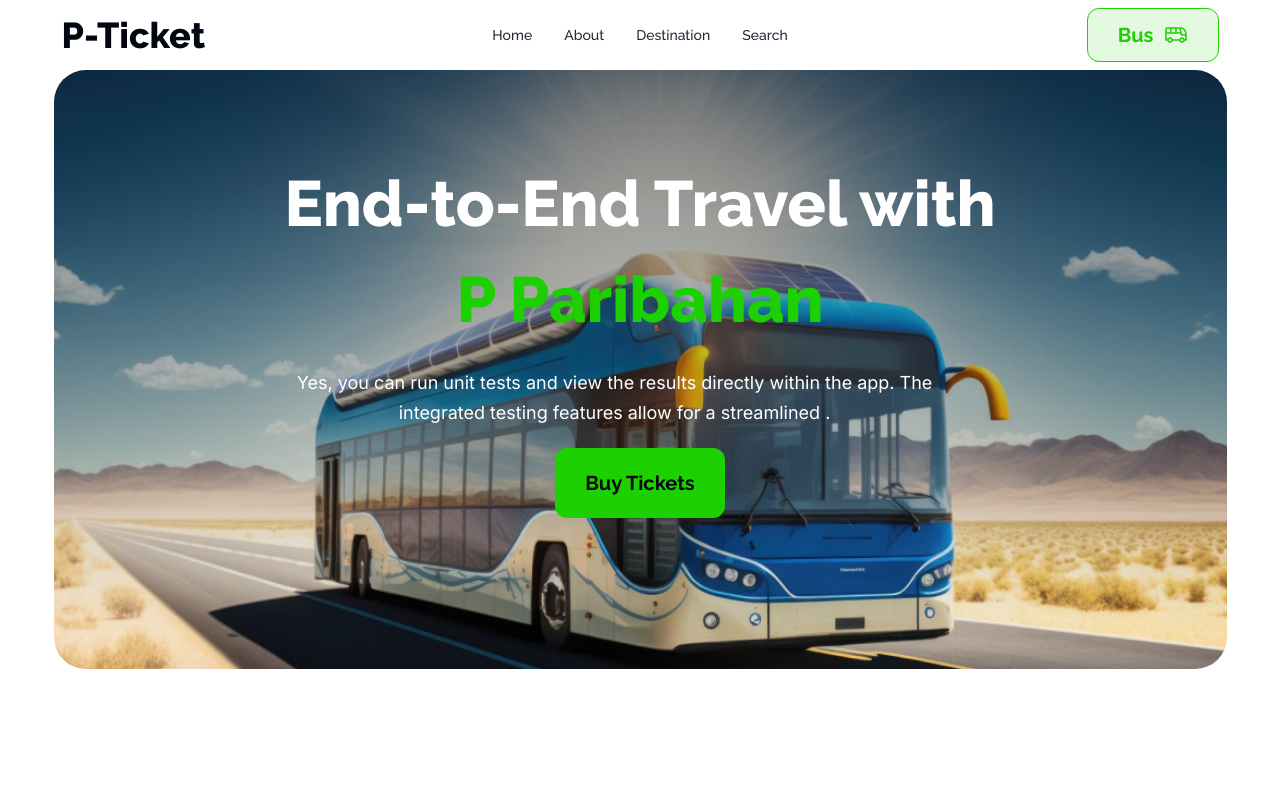
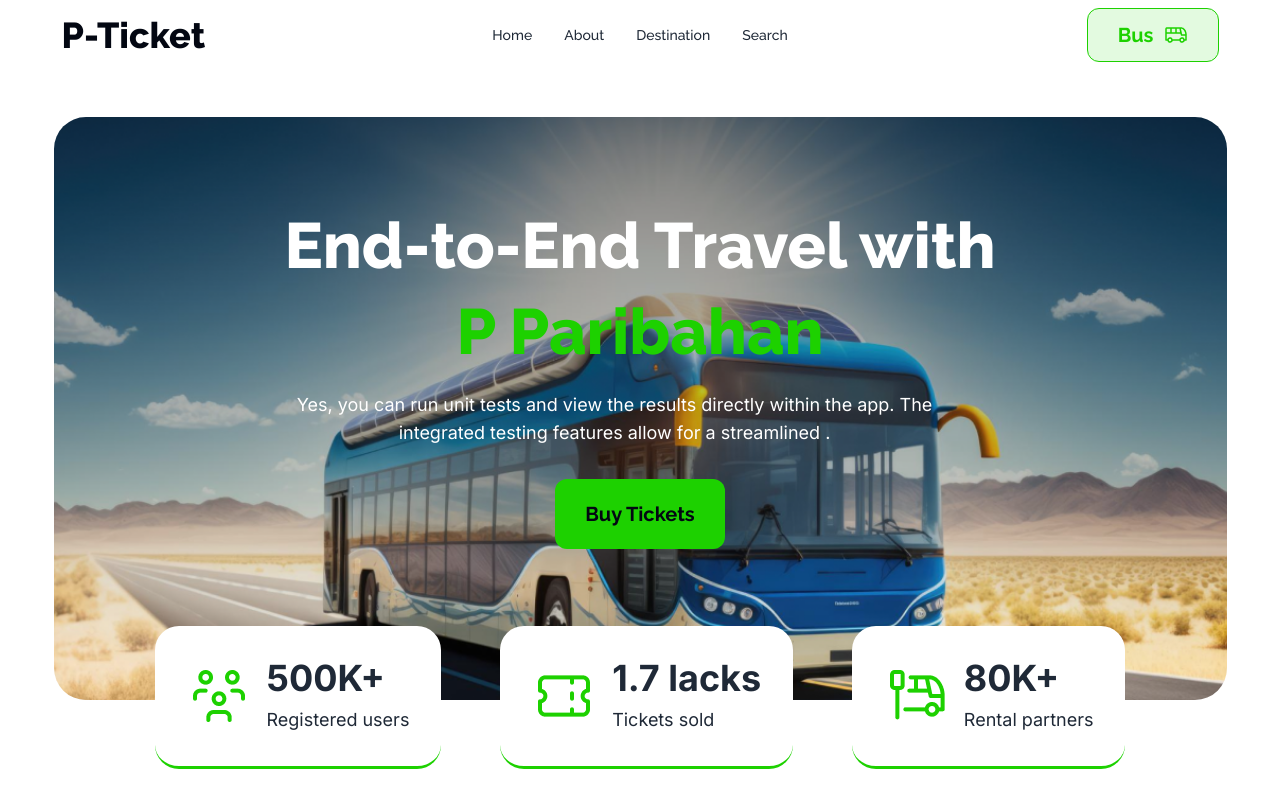
Before and after one commit to RajuAhmed0/responsive-design, a plain HTML site: page index.html in a window 1280 px wide. Drawn offline with nearby package versions, Linux system fonts and the light colour scheme.

Commit message:
asdfdsfds

```diff
--- a/index.html
+++ b/index.html
@@ -27,6 +27,22 @@
             font-family: "Raleway", sans-serif;
 
         }
+
+        .small {
+            font-size: 36px;
+        }
+
+        @media screen and (max-width: 375px) {
+            .small {
+                font-size: 28px;
+            }
+        }
+
+        @media screen and (max-width: 320px) {
+            .small {
+                font-size: 20px;
+            }
+        }
     </style>
 </head>
 
@@ -53,7 +69,7 @@
 
                         </ul>
                     </div>
-                <a class=" text-4xl font-extrabold text-[#030712]">P-Ticket</a>
+                    <a class=" font-extrabold text-[#030712] small">P-Ticket</a>
                 </div>
                 <div class="navbar-center hidden lg:flex text-lg font-medium gap-6">
                     <ul class="menu menu-horizontal px-1">
@@ -72,20 +88,54 @@
             </div>
         </nav>
         <!-- banner section  -->
-        <section>
-            <div class="hero rounded-[32px] pt-[70px] pb-[135px]"
-                style="background-image: url(./images/banner.png);">
+        <section class="mt-[47px] relative">
+            <div class="hero rounded-[32px] pt-[70px] pb-[135px]" style="background-image: url(./images/banner.png);">
 
                 <div class="hero-content text-white text-center">
                     <div class="max-w-[742px]">
-                        <h1 class="mb-5 text-[64px] font-extrabold ">End-to-End Travel with <span class="text-[#1DD100]">P Paribahan</span></h1>
-                        <p class="mb-5 text-lg font-normal leading-[30px] max-w-[691px] inter">
-                            Yes, you can run unit tests and view the results directly within the app. The integrated testing features allow for a streamlined .
+                        <h1 class="mb-4 md:text-[64px] text-3xl md:leading-[86px] font-extrabold ">End-to-End Travel
+                            with <span class="text-[#1DD100]">P Paribahan</span></h1>
+                        <p class="mb-8 lg:text-lg text-sm font-normal leading-[30px] max-w-[691px] inter">
+                            Yes, you can run unit tests and view the results directly within the app. The integrated
+                            testing features allow for a streamlined .
                         </p>
-                        <button class=" rounded-xl px-[30px] py-[21px] text-xl font-bold text-[#030712] bg-[#1DD100]">Buy Tickets</button>
+                        <button
+                            class=" rounded-xl px-[30px] py-[21px] text-xl font-bold text-[#030712] bg-[#1DD100]">Buy
+                            Tickets</button>
                     </div>
                 </div>
             </div>
+            <section class=" lg:block hidden absolute -bottom-[69px] w-full">
+             <div class="flex mt-12 justify-between max-w-[971px] mx-auto ">
+                <div class="flex items-center p-8 gap-4 rounded-3xl border-b-[3px] border-[#1DD100] bg-white">
+                    <div class="w-16 h-16 ">
+                      <img src="./images/people.png" alt="" srcset="" />
+                    </div>
+                    <div class="inter">
+                      <h2 class="text-4xl font-bold">500K+</h2>
+                      <p class="text-lg mt-2">Registered users</p>
+                    </div>
+                  </div>
+                <div class="flex items-center p-8 gap-4 rounded-3xl border-b-[3px] border-[#1DD100] bg-white">
+                    <div class="w-16 h-16">
+                      <img src="./images/ticket-cupon.png" alt="" srcset="" />
+                    </div>
+                    <div class="inter">
+                      <h2 class="text-4xl font-bold">1.7 lacks</h2>
+                      <p class="text-lg mt-2">Tickets sold</p>
+                    </div>
+                  </div>
+                <div class="flex items-center p-8 gap-4 rounded-3xl border-b-[3px] border-[#1DD100] bg-white">
+                    <div class="w-16 h-16">
+                      <img src="./images/stoppage.png" alt="" srcset="" />
+                    </div>
+                    <div class="inter">
+                      <h2 class="text-4xl font-bold">80K+</h2>
+                      <p class="text-lg mt-2">Rental partners</p>
+                    </div>
+                  </div>
+             </div>
+            </section>
         </section>
     </header>
     <main></main>
```
Lines whose indentation alone changed are shown as unchanged.
